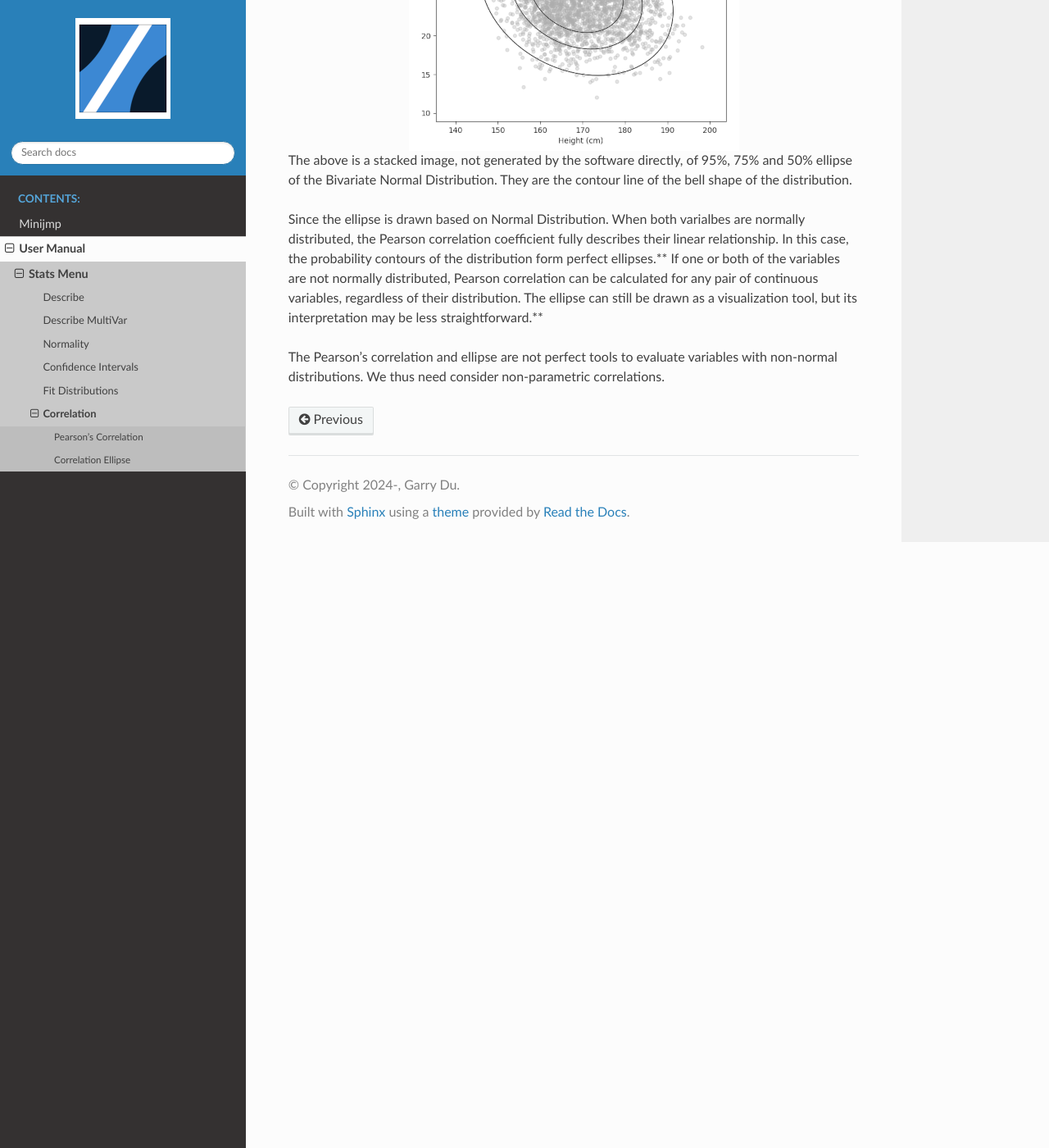
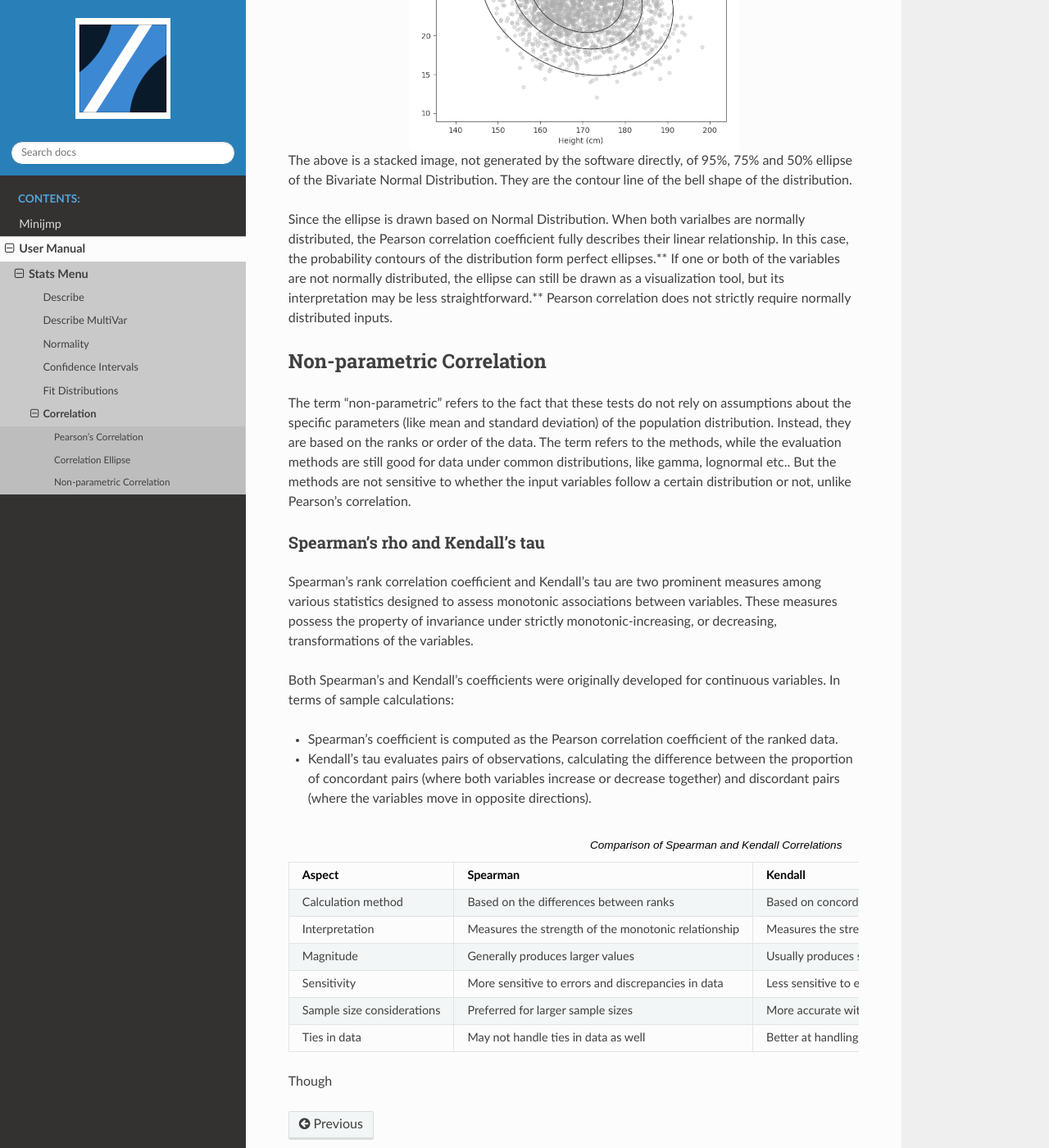
Before and after one commit to garrydu/Minijmp, a Sphinx documentation site: the page built from docs/usage/cor.rst, in a window 1280 px wide and 1400 px high, scrolled down 4069 px. Shown: the whole window at 82% size. Built offline with Sphinx 7.4.7 and the Read the Docs theme 3.1.0, drawn with Linux system fonts in a browser that asks for light colours.

Commit message:
updated correlation and rst

```diff
--- a/docs/usage/cor.rst
+++ b/docs/usage/cor.rst
@@ -135,6 +135,48 @@ The ellipse is the contour line of the Bivariate Normal Distribution of the two
 
 The above is a stacked image, not generated by the software directly, of 95%, 75% and 50% ellipse of the Bivariate Normal Distribution. They are the contour line of the bell shape of the distribution.
 
-Since the ellipse is drawn based on Normal Distribution. When both varialbes are normally distributed, the Pearson correlation coefficient fully describes their linear relationship. In this case, the probability contours of the distribution form perfect ellipses.** If one or both of the variables are not normally distributed, Pearson correlation can be calculated for any pair of continuous variables, regardless of their distribution. The ellipse can still be drawn as a visualization tool, but its interpretation may be less straightforward.**
+Since the ellipse is drawn based on Normal Distribution. When both varialbes are normally distributed, the Pearson correlation coefficient fully describes their linear relationship. In this case, the probability contours of the distribution form perfect ellipses.** If one or both of the variables are not normally distributed, the ellipse can still be drawn as a visualization tool, but its interpretation may be less straightforward.** Pearson correlation does not strictly require normally distributed inputs.
 
-The Pearson's correlation and ellipse are not perfect tools to evaluate variables with non-normal distributions. We thus need consider non-parametric correlations.
+
+Non-parametric Correlation
+--------------------------
+
+The term "non-parametric" refers to the fact that these tests do not rely on assumptions about the specific parameters (like mean and standard deviation) of the population distribution. Instead, they are based on the ranks or order of the data. The term refers to the methods, while the evaluation methods are still good for data under common distributions, like gamma, lognormal etc.. But the methods are not sensitive to whether the input variables follow a certain distribution or not, unlike Pearson's correlation.
+
+Spearman's rho and Kendall's tau
+~~~~~~~~~~~~~~~~~~~~~~~~~~~~~~~~
+
+Spearman's rank correlation coefficient and Kendall's tau are two prominent measures among various statistics designed to assess monotonic associations between variables. These measures possess the property of invariance under strictly monotonic-increasing, or decreasing, transformations of the variables.
+
+Both Spearman's and Kendall's coefficients were originally developed for continuous variables. In terms of sample calculations:
+
+- Spearman's coefficient is computed as the Pearson correlation coefficient of the ranked data.
+- Kendall's tau evaluates pairs of observations, calculating the difference between the proportion of concordant pairs (where both variables increase or decrease together) and discordant pairs (where the variables move in opposite directions).
+
+.. list-table:: Comparison of Spearman and Kendall Correlations
+   :header-rows: 1
+   :widths: 20 40 40
+
+   * - Aspect
+     - Spearman
+     - Kendall
+   * - Calculation method
+     - Based on the differences between ranks
+     - Based on concordant and discordant pairs
+   * - Interpretation
+     - Measures the strength of the monotonic relationship
+     - Measures the strength of dependence between variables
+   * - Magnitude
+     - Generally produces larger values
+     - Usually produces smaller values than Spearman
+   * - Sensitivity
+     - More sensitive to errors and discrepancies in data
+     - Less sensitive to errors and outliers
+   * - Sample size considerations
+     - Preferred for larger sample sizes
+     - More accurate with smaller sample sizes, especially for strong correlations
+   * - Ties in data
+     - May not handle ties in data as well
+     - Better at handling ties in data
+
+Though
```
